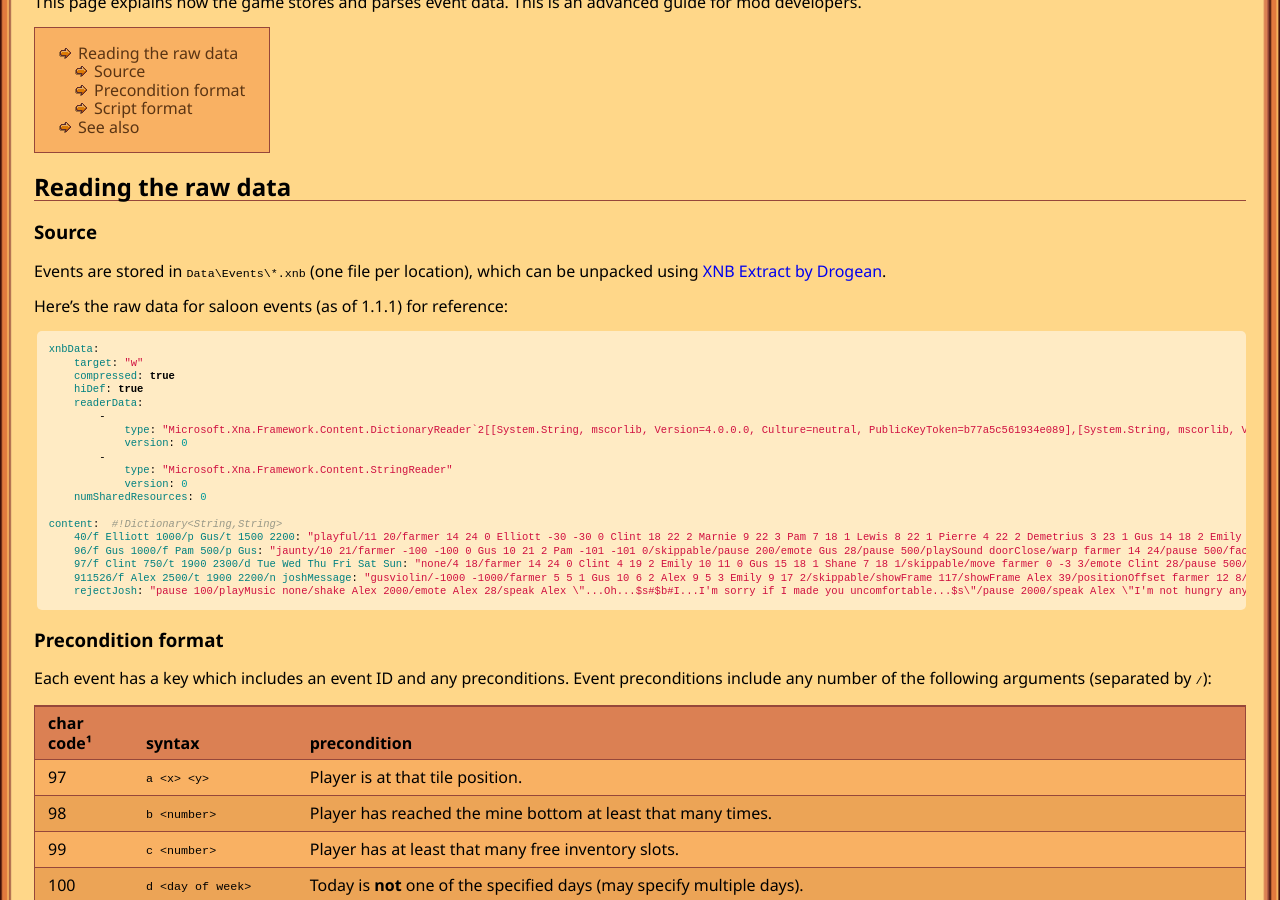
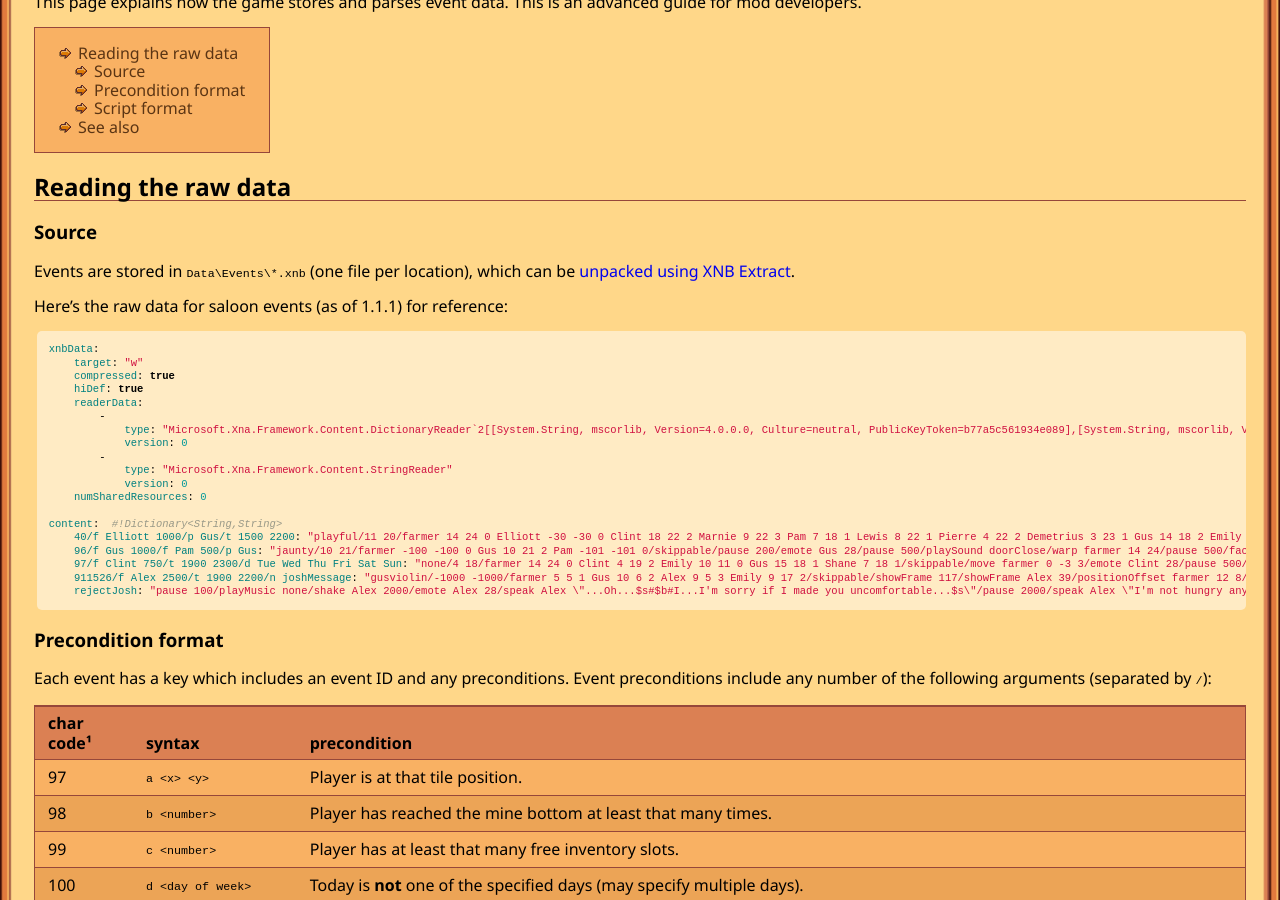
Before and after one commit to Pathoschild/canimod.github.io, a Jekyll site: the page built from for-devs/events.md, in a window 1280 px wide and 900 px high, scrolled down 501 px. Built offline with Jekyll 4.4.1, drawn with Linux system fonts in a browser that asks for light colours; nearby versions of some CDN libraries.

Commit message:
link other guides to unpacking guide instead of directly to XNB Extract

```diff
--- a/for-devs/events.md
+++ b/for-devs/events.md
@@ -12,8 +12,8 @@
 ## Reading the raw data
 
 ### Source
-Events are stored in `Data\Events\*.xnb` (one file per location), which can be unpacked using
-[XNB Extract by Drogean](http://community.playstarbound.com/threads/modding-guides-and-general-modding-discussion-redux.109131/).
+Events are stored in `Data\Events\*.xnb` (one file per location), which can be
+[unpacked using XNB Extract](creating-an-xnb-mod#unpacking).
 
 Here's the raw data for saloon events (as of 1.1.1) for reference:
 
```
Also changed, not shown: for-devs/npc-gift-tastes.md (+3 -3 lines), for-devs/object-data.md (+3 -3 lines).
